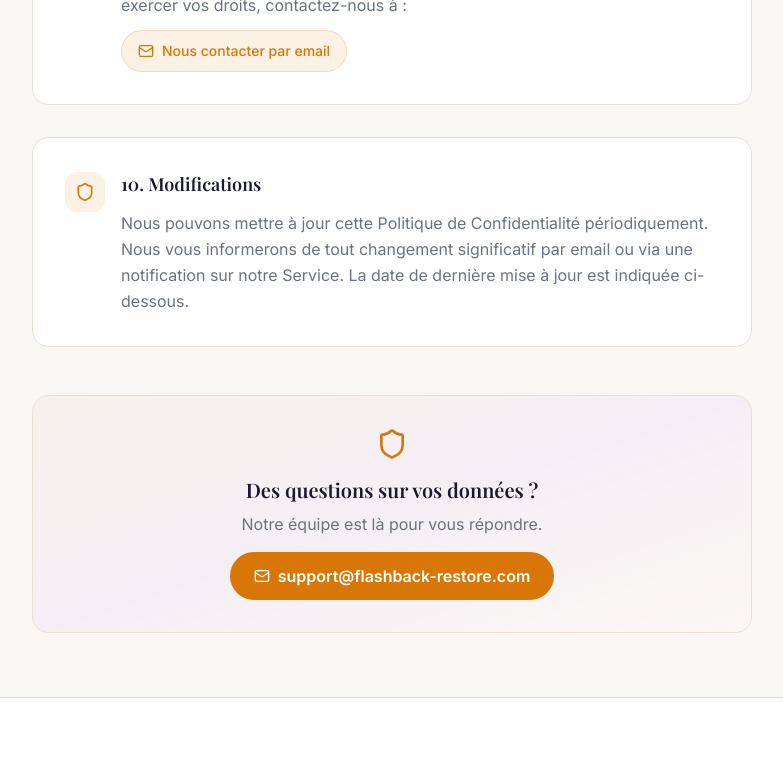
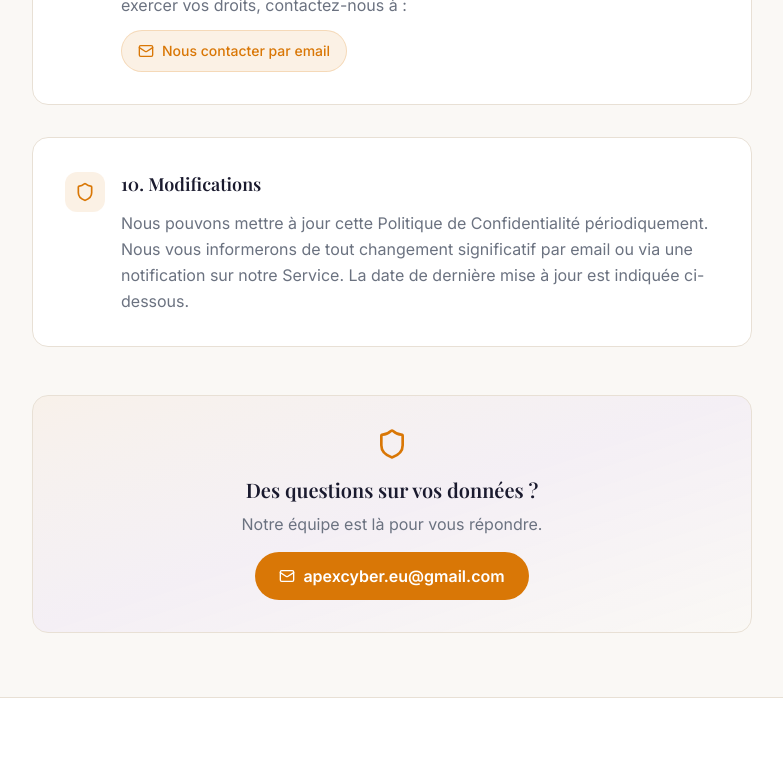
Before and after one commit to Arpap-byte/flashback-restore-monorepo, a Next.js app in the folder landing/: page /privacy in a window 1280 px wide. Shown: the part 3559-4319 px from the top of the page, without its empty margins (248-1031 px from the left). Built offline with nearby package versions, Linux system fonts and the light colour scheme; no server answers.

Commit message:
fix: remplacer tous les emails de contact par apexcyber.eu@gmail.com

```diff
--- a/landing/src/app/cookies/page.tsx
+++ b/landing/src/app/cookies/page.tsx
@@ -98,7 +98,7 @@ const sections = [
     content:
       "Pour toute question concernant notre utilisation des cookies, vous pouvez nous contacter à :",
     contact: {
-      email: "support@flashback-restore.com",
+      email: "apexcyber.eu@gmail.com",
       label: "Nous contacter",
     },
   },
@@ -293,11 +293,11 @@ export default function CookiesPage() {
               Nous sommes transparents sur notre utilisation des données.
             </p>
             <a
-              href="mailto:support@flashback-restore.com"
+              href="mailto:apexcyber.eu@gmail.com"
               className="inline-flex items-center gap-2 px-6 py-3 rounded-full bg-accent text-white dark:text-gray-950 font-semibold hover:brightness-110 transition-all hover:shadow-lg hover:shadow-accent/25"
             >
               <Cookie className="w-4 h-4" />
-              support@flashback-restore.com
+              apexcyber.eu@gmail.com
             </a>
           </motion.div>
         </div>
--- a/landing/src/app/privacy/page.tsx
+++ b/landing/src/app/privacy/page.tsx
@@ -92,7 +92,7 @@ const sections = [
       "Droit de retirer votre consentement à tout moment, sans affecter la licéité du traitement antérieur.",
     ],
     extra:
-      "Pour exercer ces droits, contactez-nous à support@flashback-restore.com. Nous répondrons dans un délai de 30 jours conformément au RGPD.",
+      "Pour exercer ces droits, contactez-nous à apexcyber.eu@gmail.com. Nous répondrons dans un délai de 30 jours conformément au RGPD.",
   },
   {
     icon: Mail,
@@ -100,7 +100,7 @@ const sections = [
     content:
       "Pour toute question concernant cette Politique de Confidentialité ou pour exercer vos droits, contactez-nous à :",
     contact: {
-      email: "support@flashback-restore.com",
+      email: "apexcyber.eu@gmail.com",
       label: "Nous contacter par email",
     },
   },
@@ -235,11 +235,11 @@ export default function PrivacyPage() {
               Notre équipe est là pour vous répondre.
             </p>
             <a
-              href="mailto:support@flashback-restore.com"
+              href="mailto:apexcyber.eu@gmail.com"
               className="inline-flex items-center gap-2 px-6 py-3 rounded-full bg-accent text-white dark:text-gray-950 font-semibold hover:brightness-110 transition-all hover:shadow-lg hover:shadow-accent/25"
             >
               <Mail className="w-4 h-4" />
-              support@flashback-restore.com
+              apexcyber.eu@gmail.com
             </a>
           </motion.div>
         </div>
--- a/landing/src/app/terms/page.tsx
+++ b/landing/src/app/terms/page.tsx
@@ -122,7 +122,7 @@ const sections = [
     content:
       "Pour toute question concernant ces Conditions Générales d'Utilisation, vous pouvez nous contacter à :",
     contact: {
-      email: "support@flashback-restore.com",
+      email: "apexcyber.eu@gmail.com",
       label: "Contacter le support",
     },
   },
@@ -265,7 +265,7 @@ export default function TermsPage() {
               Contactez-nous, nous vous répondrons rapidement.
             </p>
             <a
-              href="mailto:support@flashback-restore.com"
+              href="mailto:apexcyber.eu@gmail.com"
               className="inline-flex items-center gap-2 px-6 py-3 rounded-full bg-accent text-white dark:text-gray-950 font-semibold hover:brightness-110 transition-all hover:shadow-lg hover:shadow-accent/25"
             >
               <FileText className="w-4 h-4" />
--- a/landing/src/components/Footer.tsx
+++ b/landing/src/components/Footer.tsx
@@ -15,7 +15,7 @@ const footerLinks = {
     { label: "À propos", href: "/about" },
     { label: "Restaurer", href: "/upload" },
     { label: "Animer", href: "/animate" },
-    { label: "Nous contacter", href: "mailto:support@flashback-restore.com" },
+    { label: "Nous contacter", href: "mailto:apexcyber.eu@gmail.com" },
   ],
   Légal: [
     { label: "Confidentialité", href: "/privacy" },
--- a/landing/src/components/Pricing.tsx
+++ b/landing/src/components/Pricing.tsx
@@ -126,7 +126,7 @@ const plans = [
     border: "border-blue-500/20",
     buttonStyle:
       "border-2 border-blue-500/30 text-foreground hover:bg-blue-500/10 hover:border-blue-400 transition-all font-semibold",
-    href: "mailto:contact@flashback-restore.fr",
+    href: "mailto:apexcyber.eu@gmail.com",
   },
 ];
 
@@ -156,7 +156,7 @@ function PricingCard({
     if (plan.name === "Pro") {
       return (
         <a
-          href={plan.href || "mailto:contact@flashback-restore.fr"}
+          href={plan.href || "mailto:apexcyber.eu@gmail.com"}
           className={`w-full py-3.5 rounded-full text-sm transition-all active:scale-[0.97] inline-flex items-center justify-center gap-2 ${plan.buttonStyle}`}
         >
           {plan.cta}
```
